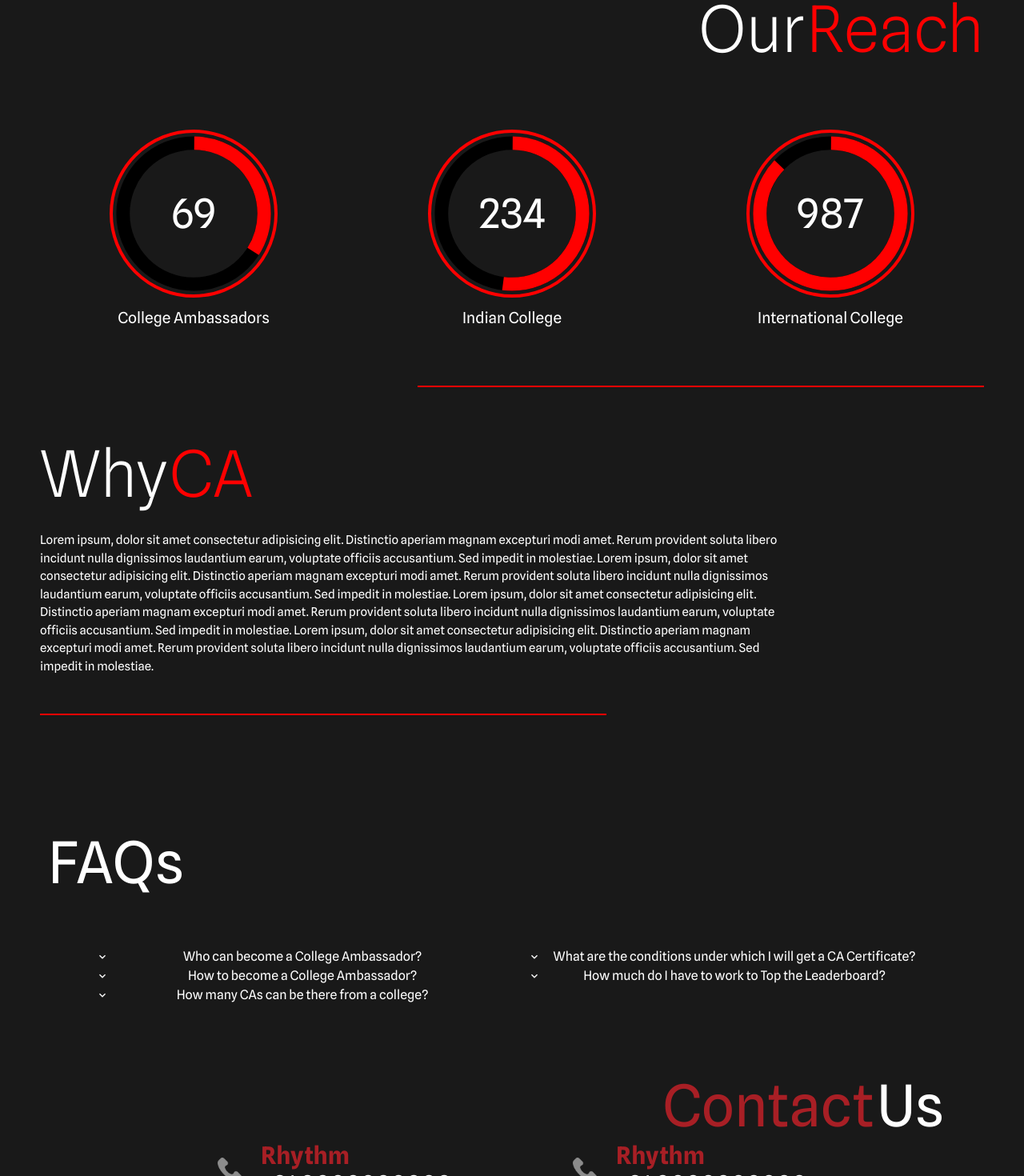
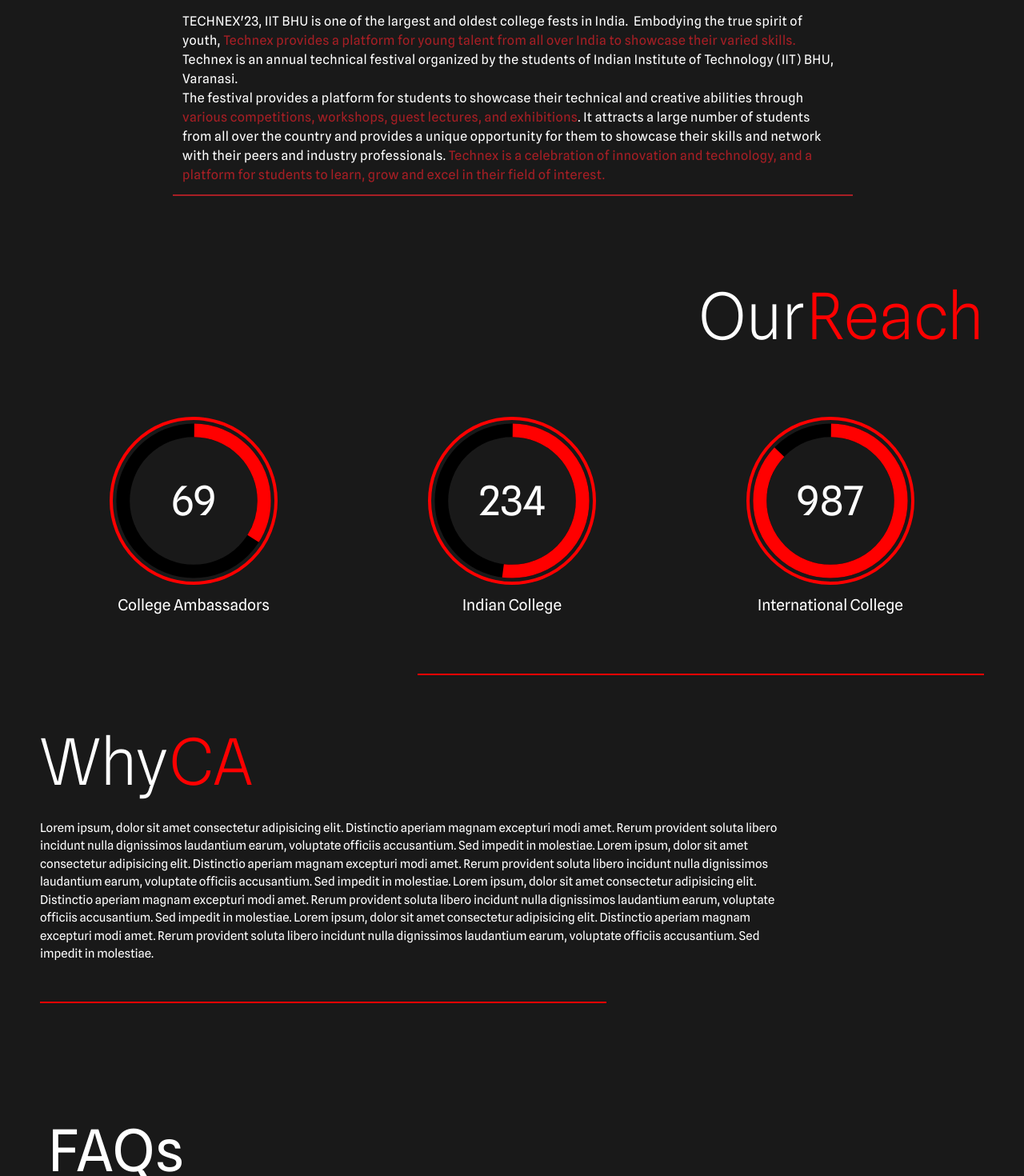
Before and after one commit to technex-iit-bhu/CA_Frontend, a Next.js app: page / in a window 1280 px wide. Shown: the part 1052-2522 px from the top of the page at 80% size. Built offline with nearby package versions, Linux system fonts and the light colour scheme.

Commit message:
resolved conflicts after pull

```diff
--- a/src/components/layout.tsx
+++ b/src/components/layout.tsx
@@ -10,7 +10,7 @@
   return (
     <>
       <main>{children}</main>
-      <Contactus/>
+      <Contactus />
       <Footer />
     </>
   );
--- a/src/pages/index.tsx
+++ b/src/pages/index.tsx
@@ -1,17 +1,15 @@
-import Landingpage from '@/components/landingpage'
 import { Inter, Outfit } from 'next/font/google';
-import OurReach from '../components/ourReach';
 const inter = Inter({ subsets: ['latin'] });
 import LandingPage from './landingPage';
 import DashboardPage from './dashboardPage';
+import Navbar from '@/components/navbar';
 
 export default function Home() {
   return (
     <main>
       <div>
+        <LandingPage />
         <DashboardPage />
-        <LandingPage />
-        <OurReach />
       </div>
     </main>
   );
--- a/src/pages/landingPage.tsx
+++ b/src/pages/landingPage.tsx
@@ -1,13 +1,13 @@
 import FAQ from '@/components/faq';
 import OurReach from '../components/ourReach';
-import Contactus from '@/components/contactus';
+import Landingpage from '@/components/landingpage';
 
 export default function LandingPage(){
     return(
         <>
+            <Landingpage />
             <OurReach />
             <FAQ />
-            <Contactus />
         </>
     )
 }
```
